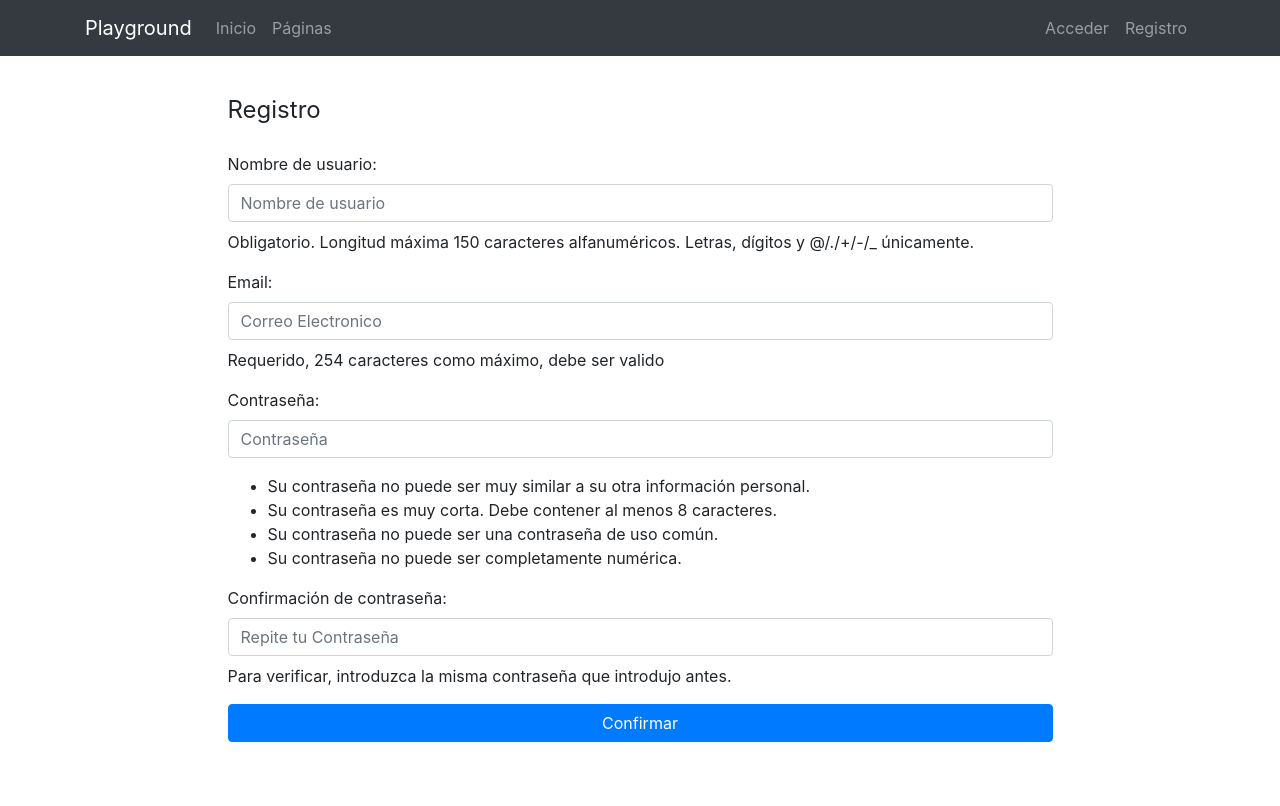
After one commit to slizer98/playground, a Django app: page /accounts/signup/ in a window 1280 px wide. The commit adds this page. Run offline with Django 5.2, Linux system fonts and the light colour scheme; some libraries are stand-ins or nearby versions.

Commit message:
register form created

```diff
--- a/core/templates/core/base.html
+++ b/core/templates/core/base.html
@@ -38,6 +38,12 @@
                   <a class="nav-link" href="{% url 'login' %}">
                     Acceder
                   </a>
+                </li>
+                <li class="nav-item">
+                  <a class="nav-link" href="{% url 'signup' %}">
+                    Registro
+                  </a>
+                </li>
               {% else %}
                 <form method="POST" action="{% url 'admin:logout' %}">
                   {% csrf_token %}
--- /dev/null
+++ b/registration/forms.py
@@ -0,0 +1,17 @@
+from django import forms
+from django.contrib.auth.forms import UserCreationForm
+from django.contrib.auth.models import User
+
+
+class UserCreationFormsWithEmail(UserCreationForm):
+  email = forms.EmailField(required=True, help_text="Requerido, 254 caracteres como máximo, debe ser valido")
+
+  class Meta:
+    model = User
+    fields = ('username', 'email', 'password1', 'password2')
+
+  def clean_email(self):
+    email = self.cleaned_data.get('email')
+    if User.objects.filter(email=email).exists():
+      raise forms.ValidationError("El email ya esta registrado, prueba con otro")
+    return email
--- a/registration/templates/registration/login.html
+++ b/registration/templates/registration/login.html
@@ -7,6 +7,11 @@
   <div class="container">
     <div class="row mt-3">
       <div class="col-md-9 mx-auto mb-5">
+
+        {% if 'register' in request.GET %}
+          <p class="text-success" style="border-left: 4px solid green; font-weight: bold; background-color: rgba(3, 174, 3, 0.179); padding: 4px;">Usuario Registrado Correctamente, ya puedes iniciar sesión</p>
+        {% endif %}
+
         <form action="" method="post">{% csrf_token %}
           <h3 class="mb-4">Iniciar sesión</h3>
           {% if form.non_field_errors %}
--- /dev/null
+++ b/registration/templates/registration/signup.html
@@ -0,0 +1,20 @@
+{% extends 'core/base.html' %}
+{% load static %}
+{% block title %}Registro{% endblock %}
+{% block content %}
+<style>.errorlist{color:red;}</style>
+<main role="main">
+  <div class="container">
+    <div class="row mt-3">
+      <div class="col-md-9 mx-auto mb-5">
+        <form action="" method="post">{% csrf_token %}
+          {% csrf_token %}
+          <legend class="mb-4">Registro</legend>
+            {{ form.as_p }}
+          <p><input type="submit" class="btn btn-primary btn-block" value="Confirmar"></p>
+        </form>
+      </div>
+    </div>
+  </div>
+</main>
+{% endblock %}
--- /dev/null
+++ b/registration/urls.py
@@ -0,0 +1,6 @@
+from django.urls import path
+from .views import SingUpView
+
+urlpatterns = [
+    path('signup/', SingUpView.as_view(), name="signup")
+]
--- a/registration/views.py
+++ b/registration/views.py
@@ -1,3 +1,21 @@
-from django.shortcuts import render
+from .forms import UserCreationFormsWithEmail
+from django.views.generic import CreateView
+from django.urls import reverse_lazy
+from django import forms
 
 # Create your views here.
+class SingUpView(CreateView):
+  form_class = UserCreationFormsWithEmail
+  success_url = reverse_lazy('login')
+  template_name = 'registration/signup.html'
+
+  def get_success_url(self) -> str:
+    return reverse_lazy('login') + '?register'
+
+  def get_form(self, form_class=None):
+    form = super(SingUpView, self).get_form()
+    form.fields['username'].widget = forms.TextInput(attrs={'class': 'form-control mb-2', 'placeholder': 'Nombre de usuario'})
+    form.fields['email'].widget = forms.EmailInput(attrs={'class': 'form-control mb-2', 'placeholder': 'Correo Electronico'})
+    form.fields['password1'].widget = forms.PasswordInput(attrs={'class': 'form-control mb-2', 'placeholder': 'Contraseña'})
+    form.fields['password2'].widget = forms.PasswordInput(attrs={'class': 'form-control mb-2', 'placeholder': 'Repite tu Contraseña'})
+    return form
```
